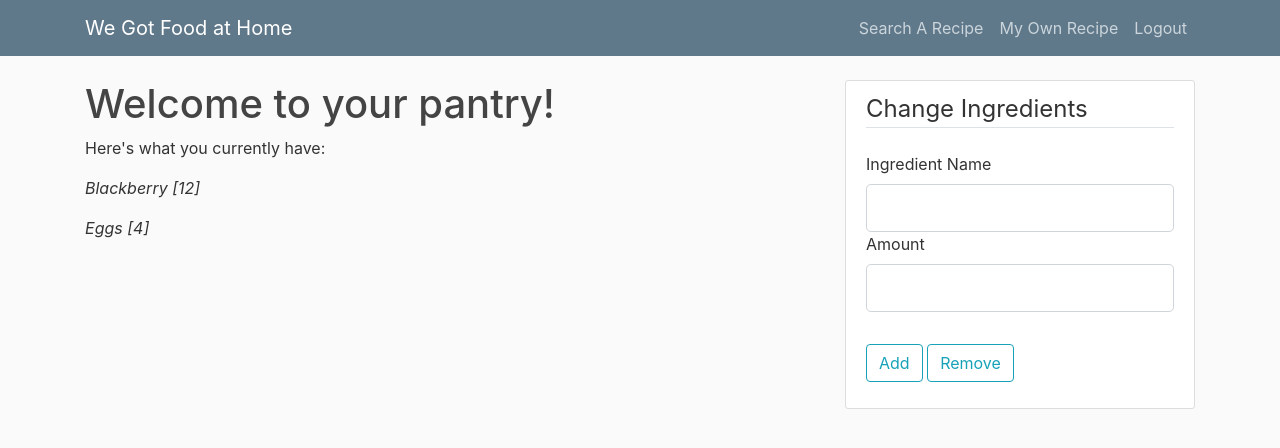
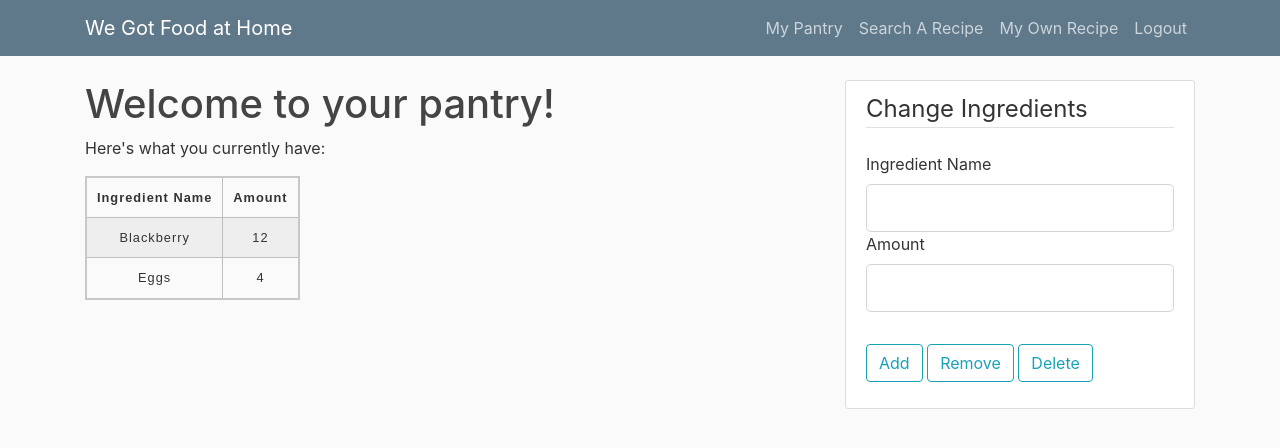
Before and after one commit to The-Cheese-Catchers/whatdowehave, a Flask app: page /my_pantry in a window 1280 px wide. Shown: the top 448 px of the page. Run offline with Flask 2, Linux system fonts and the light colour scheme; a user stored in the database is signed in; data comes from the database, SQL or seed files in the repository; both versions use the stored data as it was after the commit; some libraries are stand-ins or nearby versions.

Commit message:
Implemented removing items
Implemented removing ingredients from the pantry

```diff
--- a/wdwh/__init__.py
+++ b/wdwh/__init__.py
@@ -7,6 +7,9 @@ app = Flask(__name__)
 app.config["SECRET_KEY"] = "e030a8c3cbfc01c4a941a37f0d527d19"
 app.config["SQLALCHEMY_DATABASE_URI"] = "sqlite:///site.db"
 db = SQLAlchemy(app)
+
+# if db.inspect(db.engine).get_table_names() == []:
+#     db.create_all()
 # To create table: db.create_all()
 # To delete table: db.drop_all()
 
--- a/wdwh/forms.py
+++ b/wdwh/forms.py
@@ -55,6 +55,7 @@ class AddIngredientForm(FlaskForm):
     qty = IntegerField("Amount", validators=[DataRequired()])
     add = SubmitField("Add")
     remove = SubmitField("Remove")
+    delete = SubmitField("Delete")
 
     def validate_qty(self, qty):
         if qty.data < 1:
--- a/wdwh/routes.py
+++ b/wdwh/routes.py
@@ -9,8 +9,8 @@ from flask_login import login_user, current_user, logout_user, login_required
 @app.route("/")
 @app.route("/home")
 def home():
-    if current_user.is_authenticated:
-        return redirect(url_for("my_pantry"))
+    # if current_user.is_authenticated:
+    #     return redirect(url_for("my_pantry"))
     return render_template("home.html", title="Home")
 
 @app.route("/register", methods=["GET","POST"])
@@ -74,28 +74,36 @@ def search_recipe():
 @app.route("/my_pantry", methods=["GET", "POST"])
 @login_required
 def my_pantry():
+    """
+        TODO:
+        - Make Ingredients and User class (for OOP)
+        - Make delete button on my pantry page to delete ingredients
+    """
     add_ingr_form = AddIngredientForm()
     if add_ingr_form.validate_on_submit():
-        print(f"Add: {add_ingr_form.add.data}, type: {type(add_ingr_form.add.data)}")
-        print(f"Remove: {add_ingr_form.remove.data}, type: {type(add_ingr_form.remove.data)}")
-        present_ingr = Ingredient.query.filter_by(name=add_ingr_form.name.data, user_id=current_user.id).first()
-        if present_ingr:
-            if add_ingr_form.remove.data:
-                if present_ingr.qty < add_ingr_form.qty.data:
+        # Capitalize all ingredients
+        ingr_name = add_ingr_form.name.data.capitalize()
+        qty = add_ingr_form.qty.data
+
+        # Adding to the Pantry
+        if add_ingr_form.add.data:
+            current_user.addToPantry(ingr_name, qty)
+        # Removing from the Pantry
+        if add_ingr_form.remove.data:
+            if not current_user.getIngredientFromPantry(ingr_name):
+                flash("Tried to remove amount from ingredient not in pantry.", "danger")
+            else:
+                if current_user.getIngredientAmount(ingr_name) < qty:
                     flash("Tried to remove a higher amount than present in the pantry.", "danger")
                 else:
-                    present_ingr.qty -= add_ingr_form.qty.data
-                    db.session.commit()
+                    current_user.removeFromPantry(ingr_name, qty)
+        # Deleting item from the Pantry
+        if add_ingr_form.delete.data:
+            if not current_user.getIngredientFromPantry(ingr_name):
+                flash("Tried to delete an ingredient not in pantry.", "danger")
             else:
-                present_ingr.qty += add_ingr_form.qty.data
-                db.session.commit()
-        else:
-            if add_ingr_form.remove.data:
-                flash("Tried to remove amount from ingredient not in pantry.", "danger")
-            else:
-                ingr = Ingredient(name=add_ingr_form.name.data, qty=add_ingr_form.qty.data, user_id=current_user.id)
-                db.session.add(ingr)
-                db.session.commit()
+                current_user.deleteFromPantry(ingr_name)
+
         return redirect(url_for("my_pantry"))
     all_ingr = Ingredient.query.filter_by(user_id=current_user.id).all()
     return render_template("pantry.html", title="My Pantry", add_form=add_ingr_form, all_ingr=all_ingr)
--- a/wdwh/templates/layout.html
+++ b/wdwh/templates/layout.html
@@ -30,6 +30,7 @@
             <!-- Navbar Right Side -->
             <div class="navbar-nav">
               {% if current_user.is_authenticated %}
+                <a class="nav-item nav-link" href="{{ url_for('my_pantry') }}">My Pantry</a>
                 <a class="nav-item nav-link" href="{{ url_for('search_recipe') }}">Search A Recipe</a>
                 <a class="nav-item nav-link" href="{{ url_for('enter_recipe') }}">My Own Recipe</a>
                 <a class="nav-item nav-link" href="{{ url_for('logout') }}">Logout</a>
--- a/wdwh/templates/pantry.html
+++ b/wdwh/templates/pantry.html
@@ -4,11 +4,24 @@
     <h1>Welcome to your pantry!</h1>
 
     <p>Here's what you currently have:</p>
+
     {% if all_ingr %}
-        {% for ingr in all_ingr %}
-            <p><i> {{ ingr.name }} [{{ ingr.qty }}]</i></p>
-        {% endfor %}
-
+        <table>
+            <tr>
+                <th>Ingredient Name</th>
+                <th>Amount</th>
+            </tr>
+            {% for ingr in all_ingr %}
+                <tr>
+                    <td>{{ingr.name}}</td>
+                    <td>{{ingr.qty}}</td>
+                </tr>
+            {% endfor %}
+        </table>
+    {% else %}
+        <small class="text-muted">
+            Your pantry is currently empty, try adding some ingredients!
+        </small>
     {% endif %}
 </body>
 {% endblock content %}
@@ -46,6 +59,7 @@
         <div class="form-group">
             {{ add_form.add(class="btn btn-outline-info") }}
             {{ add_form.remove(class="btn btn-outline-info") }}
+            {{ add_form.delete(class="btn btn-outline-info") }}
         </div>
     </form>
 </div>
```
Also changed, not shown: wdwh/models.py (+38 -49 lines), wdwh/site.db.
